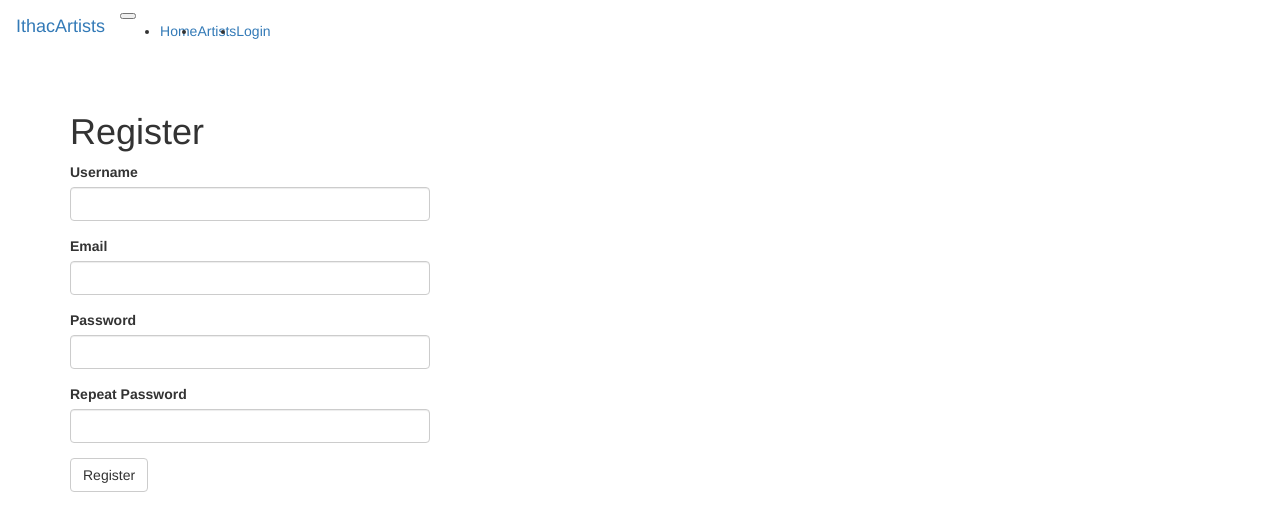
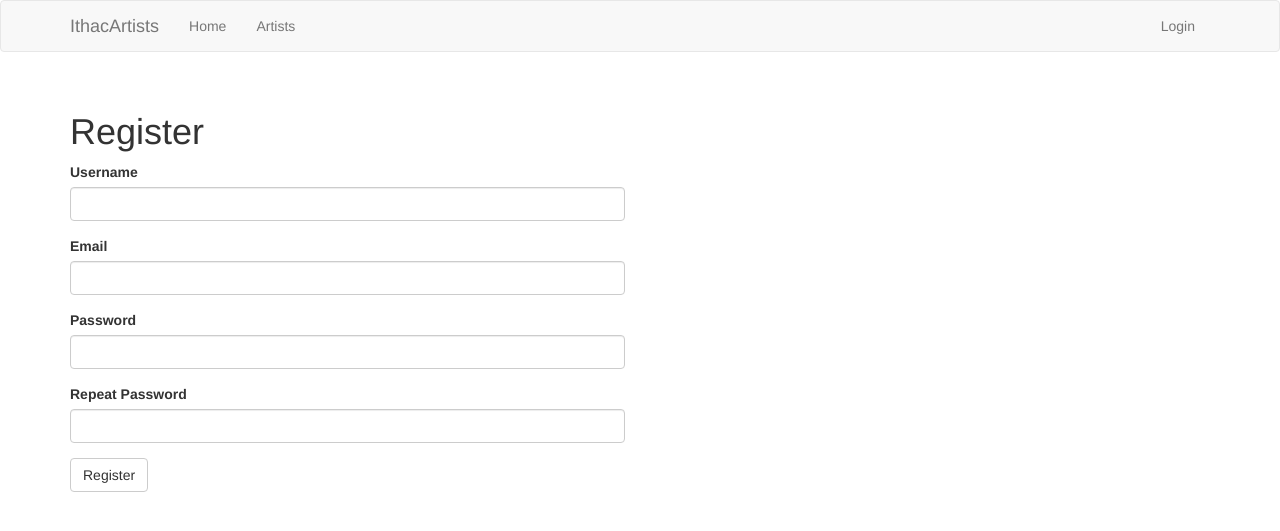
Before and after one commit to apython1998/localArtists, a Flask app: page /register in a window 1280 px wide. Shown: the top 531 px of the page. Run offline with Flask 2, Linux system fonts and the light colour scheme; some libraries are stand-ins or nearby versions.

Commit message:
Bootstrap errors fixed for lab 7

```diff
--- a/app/forms.py
+++ b/app/forms.py
@@ -1,6 +1,6 @@
 from flask_wtf import FlaskForm
 from flask_login import current_user
-from wtforms import StringField, TextAreaField, PasswordField, BooleanField, DateTimeField, \
+from wtforms import StringField, TextAreaField, PasswordField, BooleanField, DateField, \
     SelectField, SelectMultipleField, SubmitField
 from wtforms.validators import DataRequired, EqualTo, Email, Length, ValidationError
 from app.models import User
@@ -21,7 +21,7 @@ class NewVenueForm(FlaskForm):
 
 class NewEventForm(FlaskForm):
     name = StringField('Name', validators=[DataRequired(), Length(max=128)])
-    time = DateTimeField('Start Time', format='%Y-%m-%d %H:%M:%S')
+    time = DateField('Start Time', format='%m/%d/%Y', id='timepick')
     venue = SelectField('Venue', coerce=int)
     artists = SelectMultipleField('Artists', coerce=int)
     submit = SubmitField('Submit')
--- a/app/templates/base.html
+++ b/app/templates/base.html
@@ -6,45 +6,52 @@
 
 {% block navbar %}
 <body>
-    <nav class="navbar navbar-expand-md navbar-dark bg-dark">
+    <nav class="navbar navbar-default">
+        <div class="container">
+            <div class="navbar-header">
+                <button type="button" class="navbar-toggle collapsed" data-toggle="collapse" data-target="#bs-example-navbar-collapse-1" aria-expanded="false">
+                    <span class="sr-only">Toggle navigation</span>
+                    <span class="icon-bar"></span>
+                    <span class="icon-bar"></span>
+                    <span class="icon-bar"></span>
+                </button>
                 <a class="navbar-brand" href="#">IthacArtists</a>
-        <button class="navbar-toggler" type="button" data-toggle="collapse" data-target="#navbarNav" aria-controls="navbarNav" aria-expanded="false" aria-label="Toggle navigation">
-            <span class="navbar-toggler-icon"></span>
-          </button>
-        <div class="collapse navbar-collapse" id="navbarNav">
-            <ul class="navbar-nav mr-auto">
-              <li class="nav-item active">
-                <a class="nav-link" href="{{ url_for('index') }}">Home <span class="sr-only">(current)</span></a>
-              </li>
+            </div>
+            <div class="collapse navbar-collapse" id="bs-example-navbar-collapse-1">
+                <ul class="nav navbar-nav">
+                    <li><a href="{{ url_for('index') }}">Home</a></li>
                     <li class="nav-item">
                       <a class="nav-link" href="{{ url_for('list_artists') }}">Artists </a>
                     </li>
+                </ul>
+
                     {% if current_user.is_anonymous %}
-              <li class="nav-item">
-                <a class="nav-link" href="{{ url_for('login') }}">Login </a>
+                    <ul class="nav navbar-nav navbar-right">
+                      <li><a href="{{ url_for('login') }}">Login</a></li>
+                    </ul>
+                    {% else %}
+                    <ul class="nav navbar-nav">
+                      <li class="dropdown">
+                          <a href="#" class="dropdown-toggle" data-toggle="dropdown" role="button" aria-haspopup="true" aria-expanded="false">Create<span class="caret"></span></a>
+                          <ul class="dropdown-menu">
+                            <li><a class="dropdown-item" href="{{ url_for('new_artist') }}">New Artist</a></li>
+                            <li><a class="dropdown-item" href="{{ url_for('new_event') }}">New Event</a></li>
+                            <li><a class="dropdown-item" href="{{ url_for('new_venue') }}">New Venue</a></li>
+                          </ul>
                       </li>
-                {% else %}
-              <li class="nav-item dropdown">
-                <a class="nav-link dropdown-toggle" href="#" id="navbarDropdown" role="button" data-toggle="dropdown" aria-haspopup="true" aria-expanded="false">
-                  Create
-                </a>
-                <div class="dropdown-menu" aria-labelledby="navbarDropdown">
-                  <a class="dropdown-item" href="{{ url_for('new_artist') }}">New Artist</a>
-                  <a class="dropdown-item" href="{{ url_for('new_event') }}">New Event</a>
-                  <a class="dropdown-item" href="{{ url_for('new_venue') }}">New Venue</a>
-                </div>
-              </li>
+                    </ul>
+                    <ul class="nav navbar-nav navbar-right">
                       <li class="nav-item">
                         <a class="nav-link" href="{{ url_for('user', username=current_user.username) }}">Profile </a>
                       </li>
                       <li class="nav-item">
                         <a class="nav-link" href="{{ url_for('logout') }}">Logout </a>
                       </li>
+                    </ul>
                     {% endif %}
-            </ul>
+            </div>
         </div>
     </nav>
-
 {% endblock %}
 
 {% block content %}
--- a/app/templates/register.html
+++ b/app/templates/register.html
@@ -4,7 +4,7 @@
 {% block app_content %}
     <h1>Register</h1>
     <div class="row">
-        <div class="col-md-4">
+        <div class="col-md-6">
             {{ wtf.quick_form(form) }}
         </div>
     </div>
```
Also changed, not shown: app/templates/new_event_form.html (+16 -0 lines), app.db, 1 other file. Lines whose indentation alone changed are shown as unchanged.
